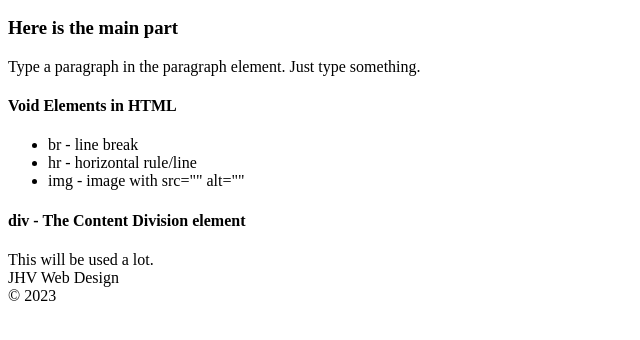
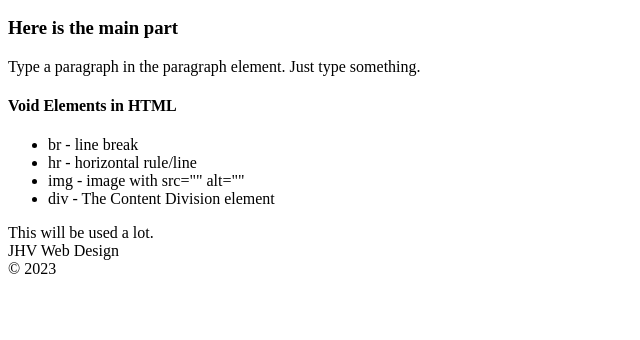
Before and after one commit to jennibert/website_challenge-JHV, a plain HTML site: page index.html in a window 1280 px wide. Shown: the part 86-426 px from the top of the page, without its empty margins (0-640 px from the left). Drawn offline with Linux system fonts and the light colour scheme.

Commit message:
Update index.html

```diff
--- a/index.html
+++ b/index.html
@@ -1,4 +1,6 @@
-    <title>HTML Review</title>
+<html lang="en">
+  <head>
+    <title>HTML Review Home Page </title>
     <meta charset="utf-8">
   </head>
   <body>
@@ -17,8 +19,8 @@
       <li>br - line break</li>
       <li> hr - horizontal rule/line</li>
       <li>img - image with src="" alt=""</li>
+      <li>div - The Content Division element</li>
       </ul>
-    <h4>div - The Content Division element</h4>
     <div> This will be used a lot.</div>
     </main>
   <footer>
```
